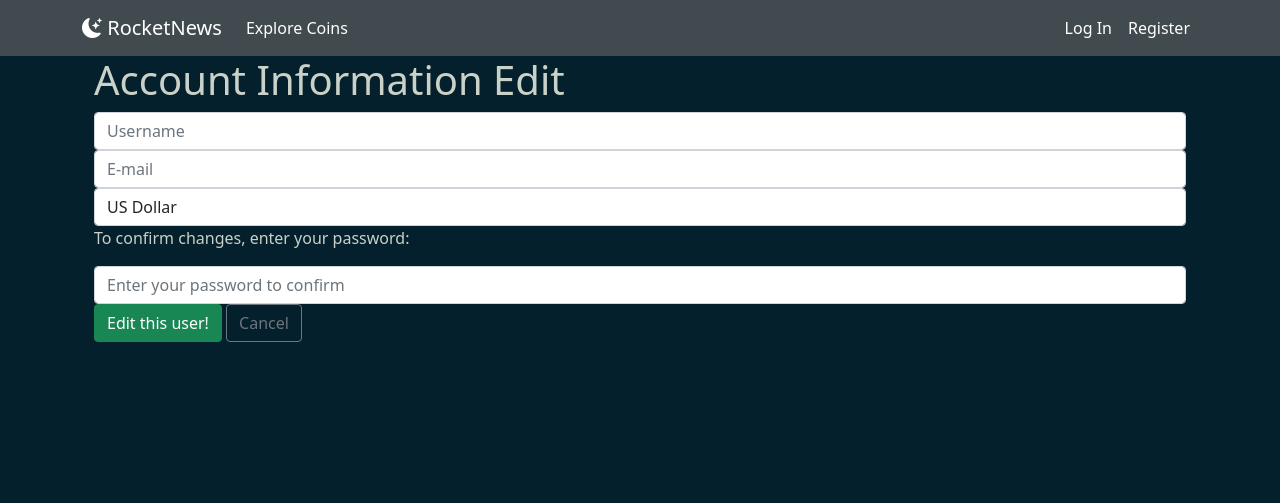
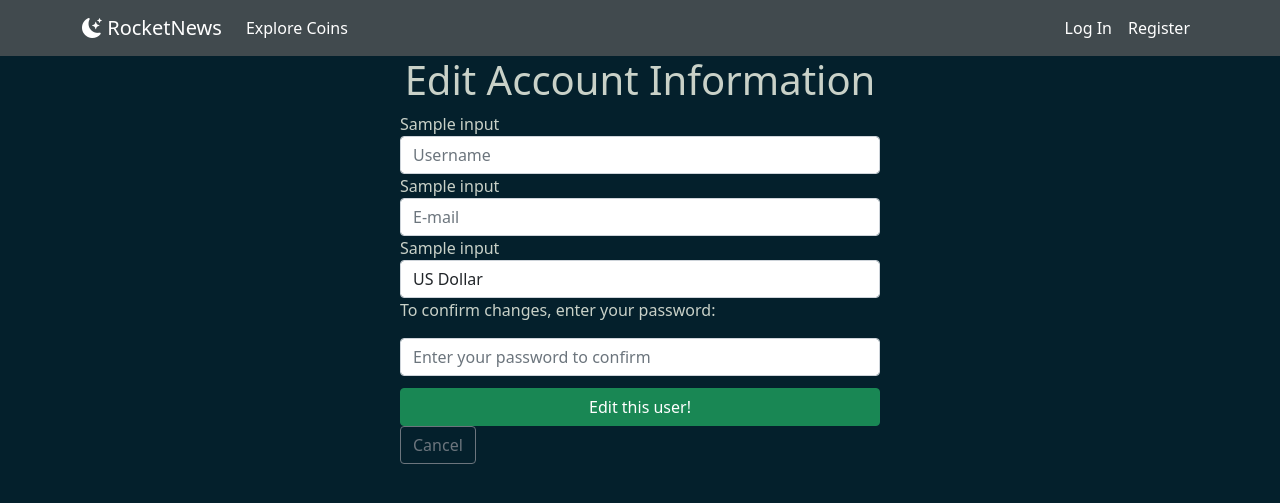
Before and after one commit to denyosaur/RocketNews, a Flask app: template templates/users-info.html in a window 1280 px wide. Shown: the top 503 px of the page. Run offline with Flask 2, Linux system fonts and the light colour scheme; tables that the repository leaves empty hold one stand-in row (values such as "Sample post"); the template is opened without the code that fills it: values that come from a table or form of the project are taken from there, most other values are stand-ins (such as "Sample title", 1, 10 or a date in 2020); some libraries are stand-ins or nearby versions.

Commit message:
edit user form

```diff
--- a/static/stylesheet.css
+++ b/static/stylesheet.css
@@ -238,3 +238,27 @@ li .comp-info {
 .Registerform-container form{
     min-width: 480px;
 }
+
+.form-button {
+    width:100%;
+    margin-top:12px;
+}
+
+/* User Form page */
+.EditUser {
+    display:flex;
+    flex-direction: column;
+    align-items: center;
+    width:100%;
+}
+
+.Userform-container {
+    display:flex;
+    flex-direction: column;
+    align-items: center;
+    width:40%;
+}
+
+.Userform-container form{
+    min-width: 480px;
+}
--- a/templates/coin-list.html
+++ b/templates/coin-list.html
@@ -1,6 +1,5 @@
 {% extends 'base.html' %}
 {% block body %}
-<h1>List of all Coins</h1>
 <meta id="identifier" data-identifier="coins">
 
 <div>
--- a/templates/login.html
+++ b/templates/login.html
@@ -15,7 +15,7 @@
                 {% endfor %}
                 </div>
                 {% endfor %}
-                <button class="btn btn-primary">Login</button>
+                <button class="btn btn-primary form-button">Login</button>
         </form>
     </div>
     <div>New to Rocket News? <a href="/register">SIGN UP</a></div>
--- a/templates/register.html
+++ b/templates/register.html
@@ -19,8 +19,9 @@
                     {% endfor %}
                 </div>
             {% endfor %}
-            <button class="btn btn-primary">Sign Up</button>
+            <button class="btn btn-primary form-button">Sign Up</button>
         </form>
     </div>
+    <div>Already have an account? <a href="/login">LOGIN</a></div>
 </div>
 {% endblock %}
--- a/templates/users-info.html
+++ b/templates/users-info.html
@@ -1,16 +1,19 @@
 {% extends 'base.html' %}
 {% block body %}
-<div class="container">
-    <h1>Account Information Edit</h1>
-    <div>
+<div class="EditUser">
+    <h1>Edit Account Information</h1>
+    <div div class="Userform-container">
         <form method="POST" id="user_form">
             {{ form.hidden_tag() }}
 
             {% for field in form if field.widget.input_type != 'hidden' and field.name != 'password' %}
-            {% for error in field.errors %}
-            <span class="text-danger">{{ error }}</span>
-            {% endfor %}
+            <div class="form-group">
+                {{input.label}}
+                {% for error in field.errors %}
+                <span class="text-danger">{{ error }}</span>
+                {% endfor %}
             {{ field(placeholder=field.label.text, class="form-control") }}
+            </div>
             {% endfor %}
 
             <p>To confirm changes, enter your password:</p>
@@ -24,7 +27,7 @@
             {{ form.password(placeholder="Enter your password to confirm", class="form-control") }}
 
             <div class="edit-btn-area">
-                <button class="btn btn-success">Edit this user!</button>
+                <button class="btn btn-success form-button">Edit this user!</button>
                 <a href="/users/{{ user_id }}" class="btn btn-outline-secondary">Cancel</a>
             </div>
         </form>
```
Also changed, not shown: static/stocks-list.js (deleted, +0 -27 lines).
